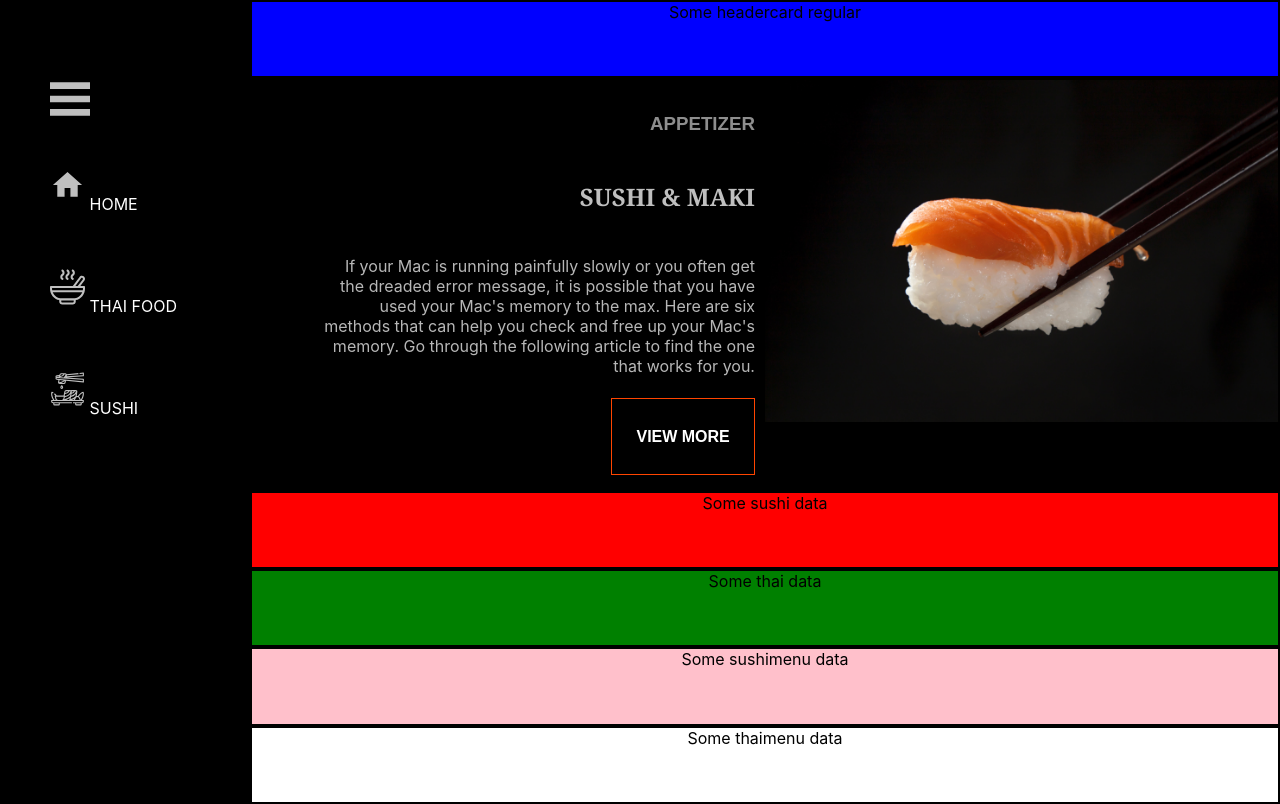
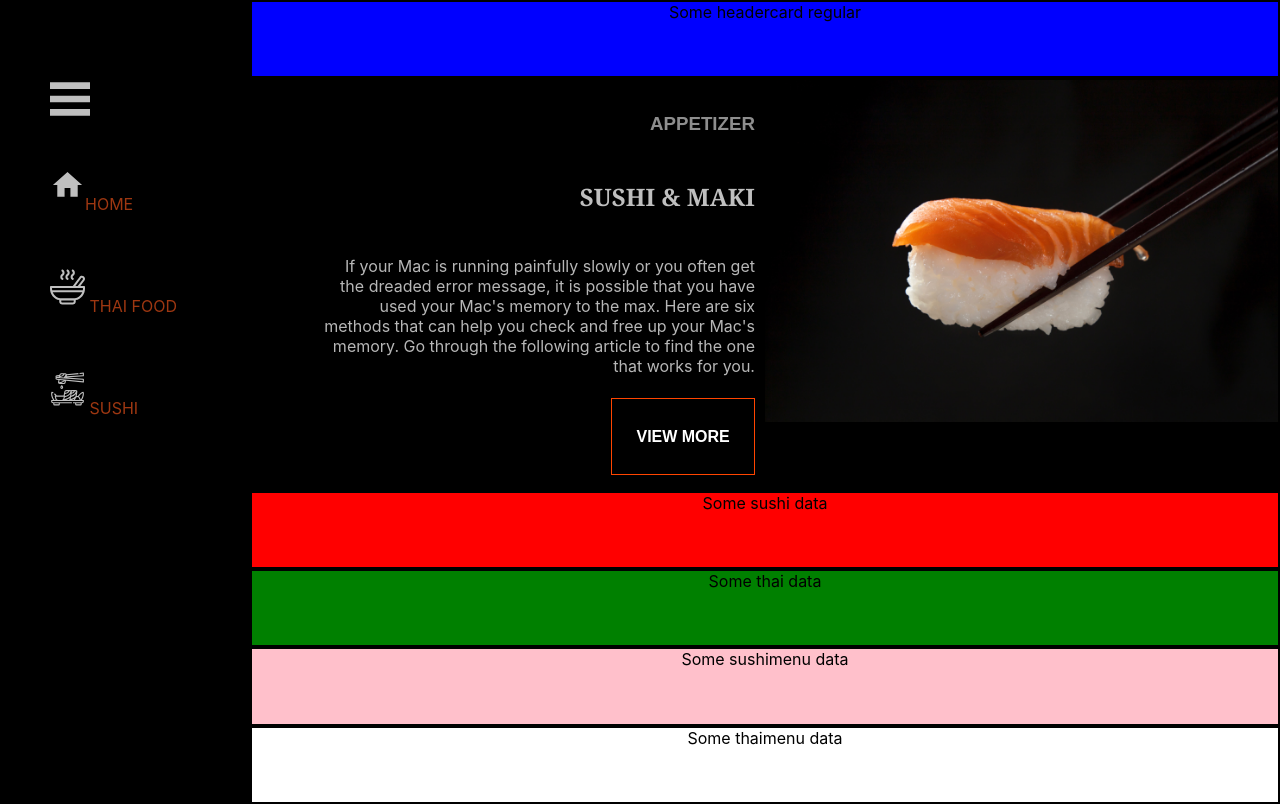
Before and after one commit to tanettrimas/beachhouse-client, a React (Create React App) app: page / in a window 1280 px wide. Built offline with nearby package versions, Linux system fonts and the light colour scheme.

Commit message:
Added color on the font

```diff
--- a/src/components/Sidebar/Sidebar.component.jsx
+++ b/src/components/Sidebar/Sidebar.component.jsx
@@ -15,7 +15,8 @@ const SideBar = () => {
       </li>
       <li>
         <p>
-          <HomeIcon width='35rem' height='50rem' /> HOME
+          <HomeIcon width='35rem' height='50rem' />
+          HOME
         </p>
       </li>
       <li>
--- a/src/components/Sidebar/sidebar.style.css
+++ b/src/components/Sidebar/sidebar.style.css
@@ -7,3 +7,7 @@ li {
   list-style: none;
   padding: 0.5rem 3rem;
 }
+
+p {
+  color: #9e3711;
+}
```
